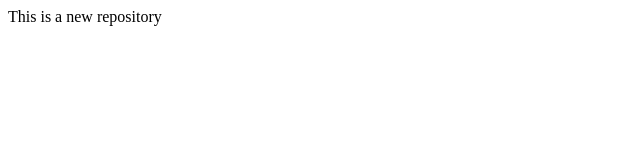
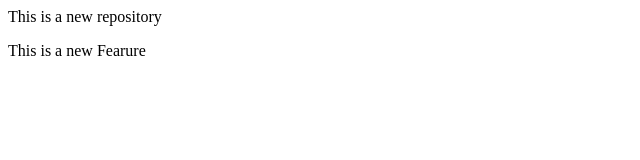
Before and after one commit to Explorer1905/localrepo, a plain HTML site: page index.html in a window 1280 px wide. Shown: the whole page, without its empty margins (0-640 px from the left). Drawn offline with Linux system fonts and the light colour scheme.

Commit message:
Add new Feature

```diff
--- a/index.html
+++ b/index.html
@@ -1 +1,2 @@
 <p>This is a new repository</p>
+<p>This is a new Fearure</p>
```
